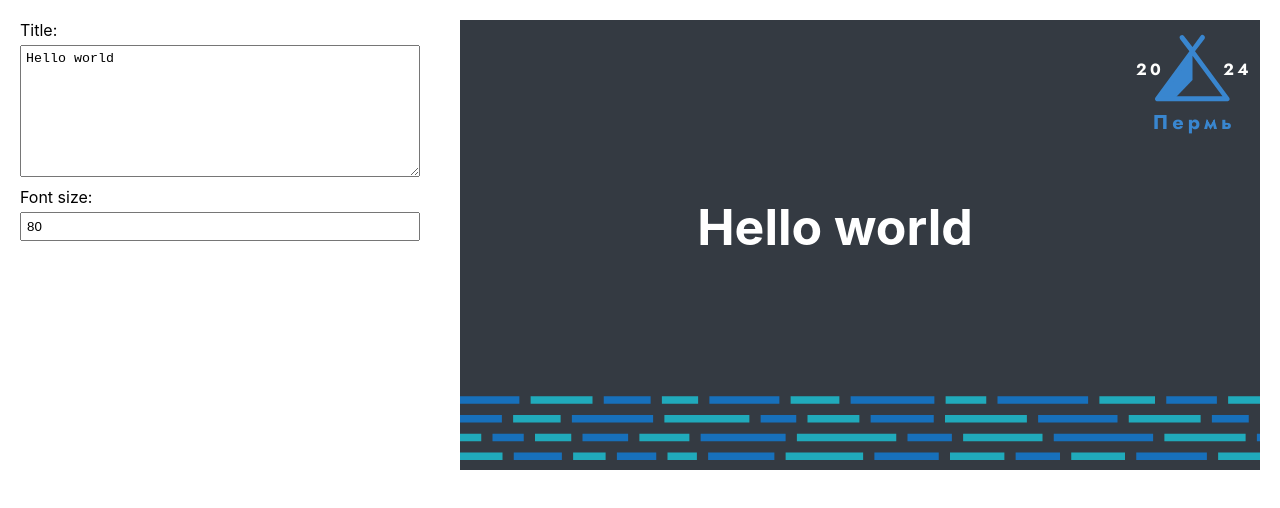
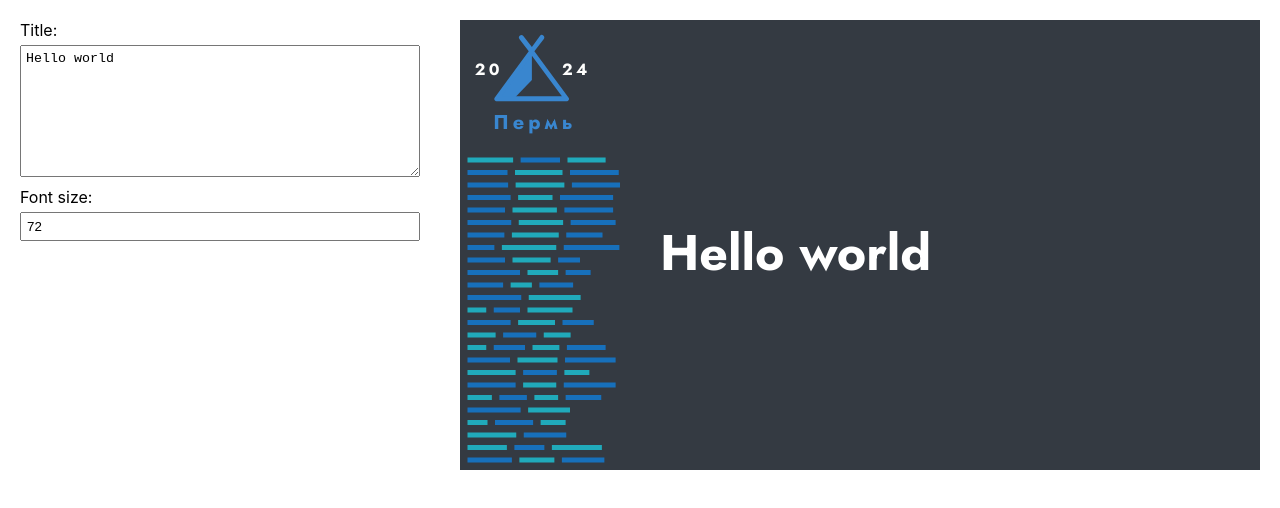
Before and after one commit to sicamp/canvas, a website built with Vite: page index.html in a window 1280 px wide. Built offline with nearby package versions, Linux system fonts and the light colour scheme.

Commit message:
feat: turn card layout to left

```diff
--- a/index.html
+++ b/index.html
@@ -17,7 +17,7 @@
                 <label for="title">Title:</label>
                 <textarea id="title" rows="8">Hello world</textarea>
                 <label for="font">Font size:</label>
-                <input id="font" type="number" value="80" />
+                <input id="font" type="number" value="72" />
             </form>
             <div class="preview">
                 <svg
@@ -37,10 +37,10 @@
                     </style>
                     <rect class="background" width="100%" height="100%" />
                     <g class="stripes"></g>
-                    <path class="camp-side" d="M1145 124h-25l52-70v42z" />
+                    <path class="camp-side" d="M88 124H63l52-70v42z" />
                     <path
                         class="camp-outline"
-                        d="M1124 122h96l-48-65zm103 8h-111q-1.2 0-2.2-.5-.9-.7-1.5-1.5a4 4 0 0 1 .4-4.1L1167 50l-15-19.8a4 4 0 0 1 .9-5.4 4 4 0 0 1 5.4.7L1172 43l12.8-17.4a4 4 0 0 1 5.5-.9q1.3 1 1.5 2.6.3 1.5-.7 2.9L1176 50l54.5 73.9a4 4 0 0 1-1 5.6c-.6.3-1.8.5-2.5.5"
+                        d="M67 122h96l-48-65zm103 8H59q-1.1 0-2.2-.5-.9-.7-1.5-1.5a4 4 0 0 1 .4-4.1L110 50 95 30.2a4 4 0 0 1 .9-5.4 4 4 0 0 1 5.4.7L115 43l12.8-17.4a4 4 0 0 1 5.5-.9q1.3 1 1.5 2.6.3 1.5-.7 2.9L119 50l54.5 73.9a4 4 0 0 1-1 5.6c-.6.3-1.8.5-2.5.5"
                     />
                     <text
                         class="location"
@@ -48,7 +48,7 @@
                         font-weight="700"
                         letter-spacing="0.2em"
                         text-anchor="middle"
-                        x="1175"
+                        x="120"
                         y="175"
                         font-size="32"
                     />
@@ -58,7 +58,7 @@
                         font-weight="700"
                         letter-spacing="0.2em"
                         text-anchor="middle"
-                        x="1104"
+                        x="46"
                         y="88"
                         font-size="26"
                     />
@@ -68,16 +68,17 @@
                         font-weight="700"
                         letter-spacing="0.2em"
                         text-anchor="middle"
-                        x="1244"
+                        x="186"
                         y="88"
                         font-size="26"
                     />
                     <text
                         class="title"
-                        x="600"
-                        y="360"
-                        font-weight="bold"
-                        text-anchor="middle"
+                        x="320"
+                        y="400"
+                        font-family="Jost"
+                        font-weight="700"
+                        text-anchor="start"
                     />
                 </svg>
             </div>
--- a/src/svg.ts
+++ b/src/svg.ts
@@ -16,12 +16,14 @@ type RectangleOptions = {
 
 const lineHeight = 1.2;
 
-const stripeHeight = 12;
-const stripeSpacing = 18;
-const minWidth = 40;
-const maxWidth = 160;
-const marginBottom = 602;
-const viewBoxWidth = 1280;
+const stripeHeight = 8;
+const stripeSpacing = 12;
+const minWidth = 30;
+const maxWidth = 90;
+const marginLeft = 12;
+const marginBottom = 220;
+const viewPortHeight = 1280;
+const stripesEnd = 180;
 const minVisibleWidth = 20;
 
 export class SvgBuilder {
@@ -131,23 +133,15 @@ export class SvgBuilder {
     }
 
     addStripes(colors: string[]) {
-        this.fillStripeSection(marginBottom, marginBottom + 100, colors);
+        for (
+            let y = marginBottom;
+            y < viewPortHeight;
+            y += stripeHeight + stripeSpacing
+        ) {
+            let x = marginLeft;
+            let colorIndex = randomInt(0, colors.length);
 
-        return this;
-    }
-
-    protected fillStripeSection(
-        yStart: number,
-        yEnd: number,
-        colors: string[],
-    ) {
-        let colorIndex = 0;
-        for (let y = yStart; y < yEnd; y += stripeHeight + stripeSpacing) {
-            colorIndex = (colorIndex + 1) % colors.length;
-
-            let x = -maxWidth; // Start from left side, stripes may overflow
-
-            while (x < viewBoxWidth) {
+            while (x < stripesEnd) {
                 const stripeWidth = randomInt(minWidth, maxWidth);
                 const visibleWidth =
                     stripeWidth + x < 0 ? stripeWidth + x : stripeWidth;
@@ -170,6 +164,8 @@ export class SvgBuilder {
                 x += stripeWidth + stripeSpacing;
             }
         }
+
+        return this;
     }
 
     protected buildRect({ x, y, width, height, color }: RectangleOptions) {
```
